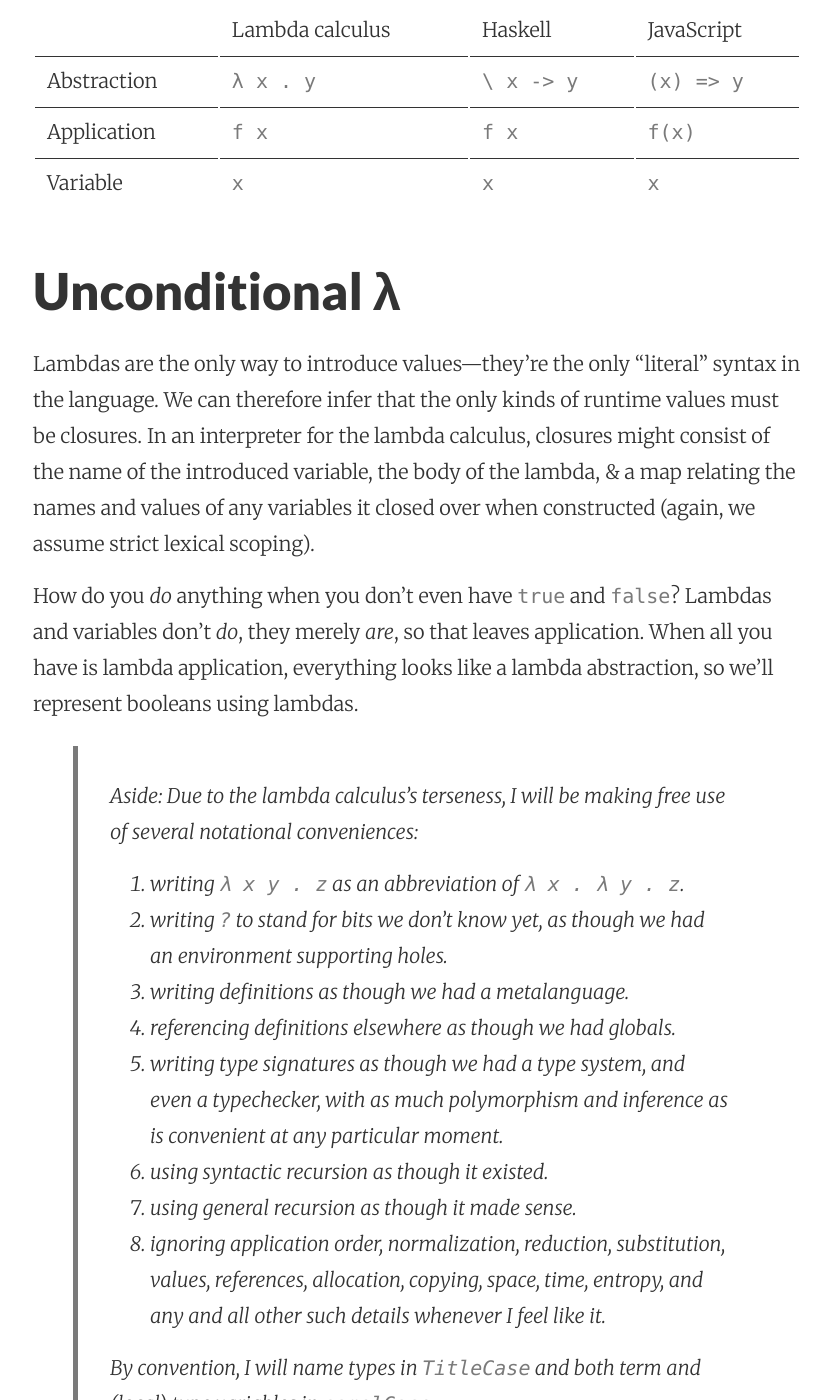
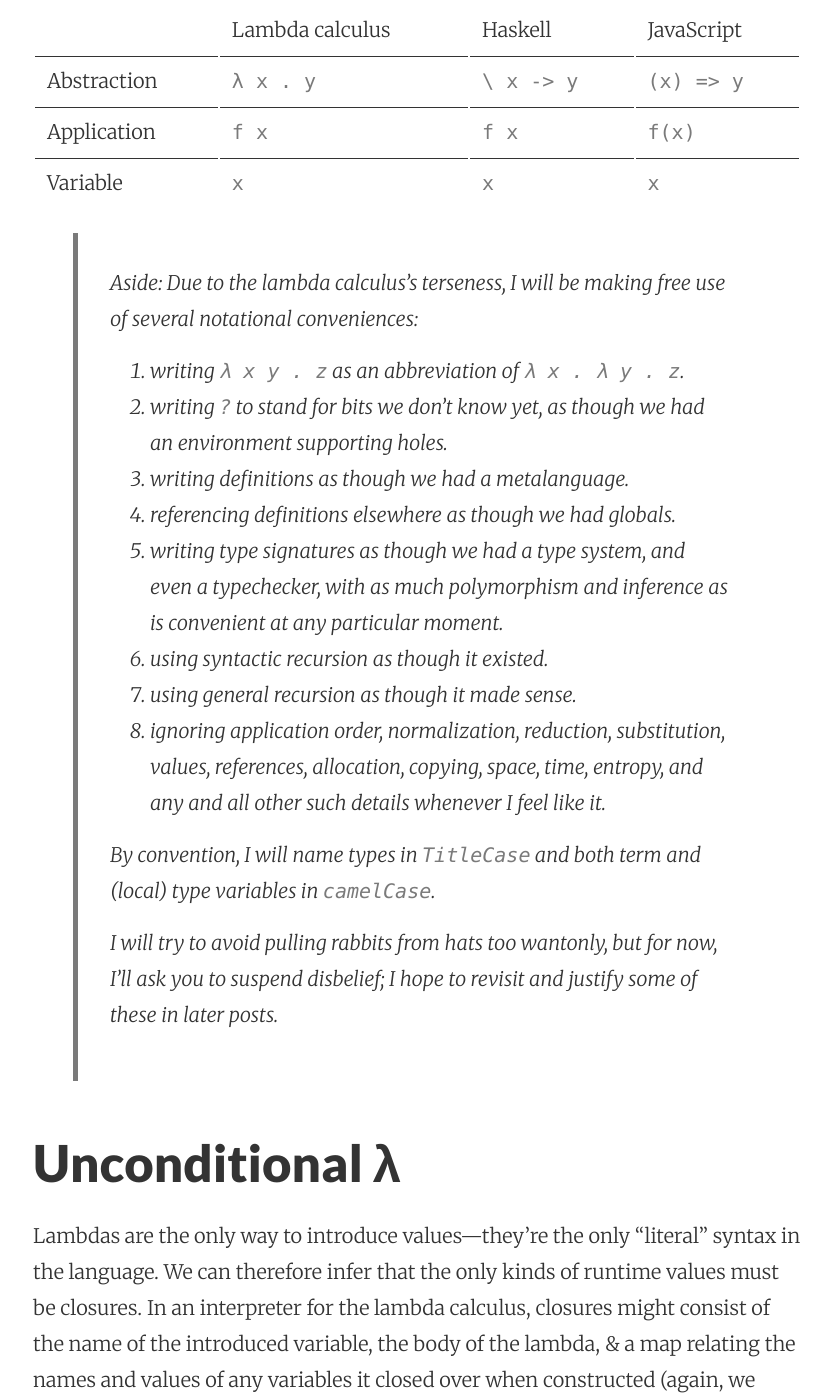
Before and after one commit to robrix/robrix.github.io, a Jekyll site: the page built from _posts/2020-03-29-all-you-need-is-lambda-1-booleans.md, in a window 1280 px wide and 1400 px high, scrolled down 3413 px. Shown: the whole window, without its empty margins (223-1054 px from the left). Built offline with Jekyll 4.4.1, drawn with Linux system fonts in a browser that asks for light colours; some of the changed text lies outside the part shown.

Commit message:
Move the syntactic aside into the syntax section.

```diff
--- a/_posts/2020-03-29-all-you-need-is-lambda-1-booleans.md
+++ b/_posts/2020-03-29-all-you-need-is-lambda-1-booleans.md
@@ -87,13 +87,6 @@ And finally, this table gives a side-by-side comparison of the syntax of the lam
   </tr>
 </table>
 
-
-## Unconditional λ
-
-Lambdas are the only way to introduce values—they’re the only “literal” syntax in the language. We can therefore infer that the only kinds of runtime values must be closures. In an interpreter for the lambda calculus, closures might consist of the name of the introduced variable, the body of the lambda, & a map relating the names and values of any variables it closed over when constructed (again, we assume strict lexical scoping).
-
-How do you _do_ anything when you don’t even have `true` and `false`? Lambdas and variables don’t _do_, they merely _are_, so that leaves application. When all you have is lambda application, everything looks like a lambda abstraction, so we’ll represent booleans using lambdas.
-
 > Aside: Due to the lambda calculus’s terseness, I will be making free use of several notational conveniences:
 >
 > 1. writing `λ x y . z` as an abbreviation of `λ x . λ y . z`.
```
Also changed, not shown: other parts of _posts/2020-03-29-all-you-need-is-lambda-1-booleans.md (+7 -0 lines).
